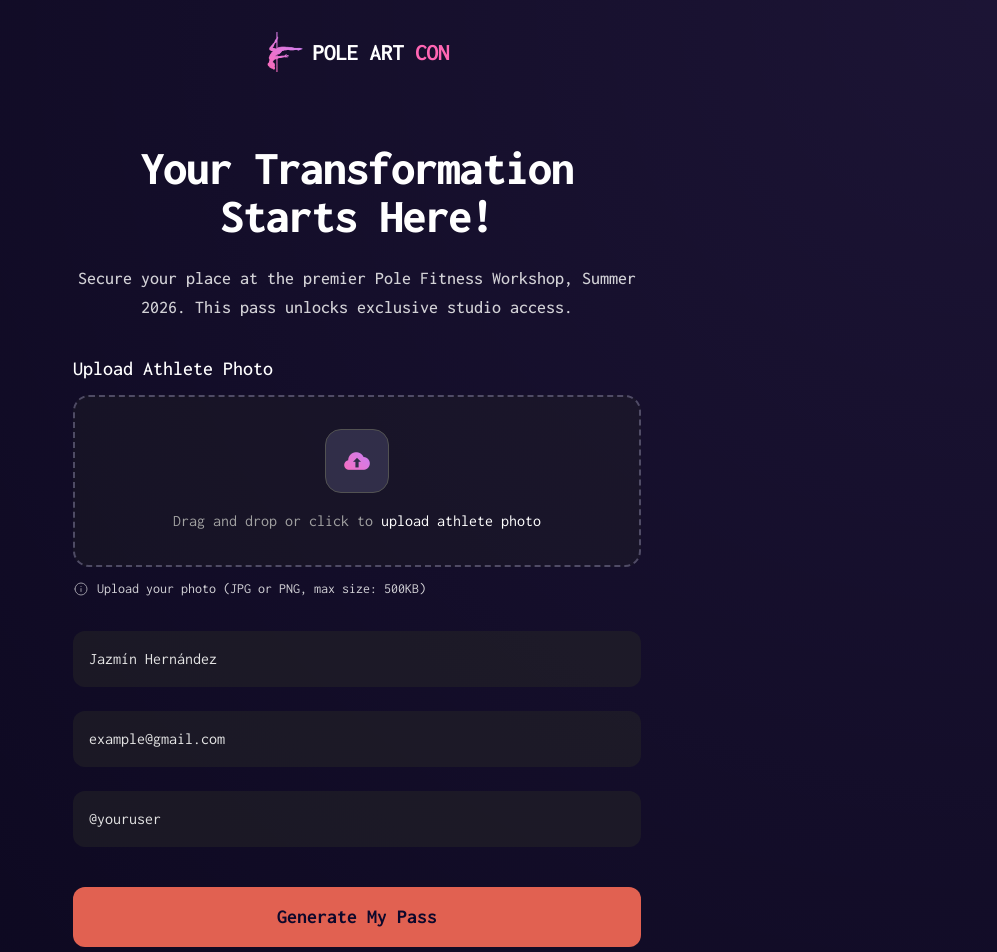
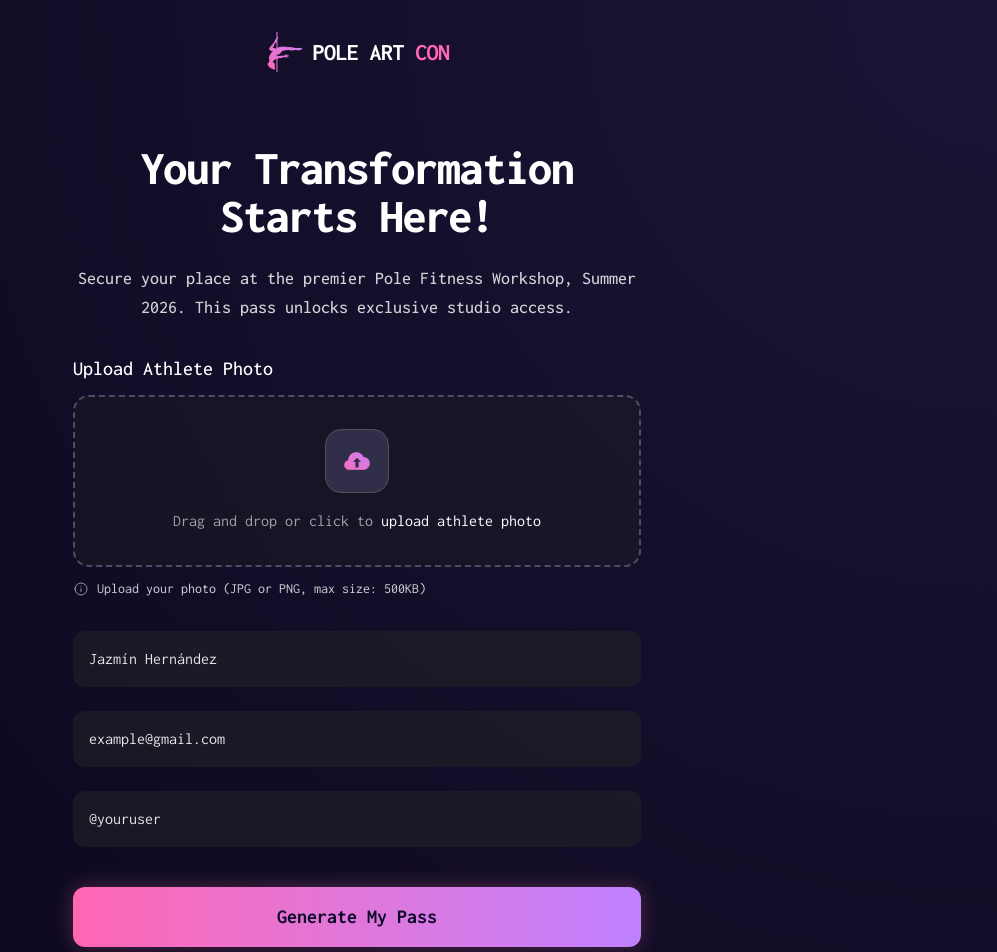
Before and after one commit to jazminadriana/ticket-generator, a React (Vite) app: page / in a window 1280 px wide. Shown: the top 952 px of the page, without its empty margins (283-1280 px from the left). Built offline with nearby package versions, Linux system fonts and the light colour scheme.

Commit message:
feat: implement reusable primary Button with brand gradient and micro-interactions

```diff
--- a/src/components/ticket/Form.tsx
+++ b/src/components/ticket/Form.tsx
@@ -17,7 +17,7 @@ export const Form = () => {
         <TextInput label="Instagram Username" placeholder="@youruser" />
       </div>
       <div className="pt-4">
-        <Button />
+        <Button text="Generate My Pass" />
       </div>
     </form>
   );
--- a/src/components/ui/Button.tsx
+++ b/src/components/ui/Button.tsx
@@ -1,10 +1,24 @@
-export const Button = () => {
+interface Props {
+  text: String;
+  onClick?: () => void;
+}
+
+export const Button = ({ text, onClick }: Props) => {
   return (
     <button
       type="submit"
-      className="bg-orange-700 text-neutral-900 w-full rounded-xl py-4 text-xl font-bold cursor-pointer hover:bg-orange-500 transition-colors"
+      onClick={onClick}
+      className="
+        w-full py-4 rounded-xl cursor-pointer
+        text-xl font-bold text-neutral-900
+        bg-linear-to-r from-brand-pink to-brand-purple
+        hover:opacity-90 hover:scale-[1.01]
+        active:scale-[0.98]
+        transition-all duration-200
+        shadow-[0_0_20px_rgba(235,113,151,0.3)]
+      "
     >
-      Generate My Pass
+      {text}
     </button>
   );
 };
```
